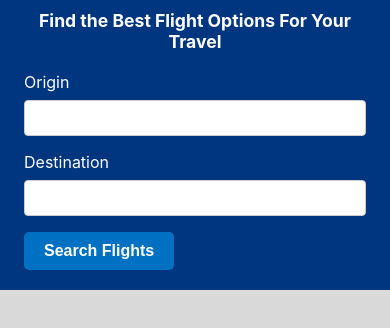
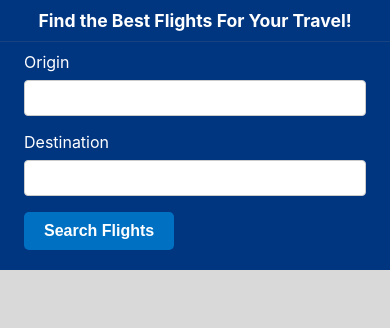
Before and after one commit to Nabid-Kaisar/ed-challenge, a React (Create React App) app in the folder client/: page / in a window 390 px wide. Shown: the top 328 px of the page. Built offline with nearby package versions, Linux system fonts and the light colour scheme.

Commit message:
made the cards more responsive

```diff
--- a/client/src/components/FlightDetails.tsx
+++ b/client/src/components/FlightDetails.tsx
@@ -9,8 +9,9 @@ function FlightDetails({ details }: FlightDetailsProps) {
 
     return (
         <div className="flight-details-container">
-            {details.map((data) => (
+            {details.map((data, index) => (
                 <Card
+                    key={index}
                     origin={data.origin}
                     destination={data.destination}
                     departureDate={data.departureDate}
--- a/client/src/components/FlightSearchingAppMainContent.tsx
+++ b/client/src/components/FlightSearchingAppMainContent.tsx
@@ -28,7 +28,7 @@ function FlightSearchingAppMainContent({ filteredFlightData, handleCallPromotion
 
     return (
         <>
-            <header className="main-header">Find the Best Flight Options For Your Travel</header>
+            <header className="main-header thin-divider">Find the Best Flights For Your Travel!</header>
             <section>
                 <FlightSelectionForm
                     handleCallPromotionPricesApi={handleCallPromotionPricesApi}
--- a/client/src/components/common/Card.tsx
+++ b/client/src/components/common/Card.tsx
@@ -7,7 +7,7 @@ const Card: React.FC<CardProps> = ({ origin, destination, departureDate, returnD
             <div className="od-date-container">
                 <div className="origin-dest-container ">
                     <span className="od-value">{origin}</span>
-                    <span className="horizontal-line"> </span>
+                    <div className="horizontal-line"> </div>
                     <span className="od-value">{destination}</span>
                 </div>
                 <div className="date-container ">
--- a/client/src/styles/card.css
+++ b/client/src/styles/card.css
@@ -57,10 +57,21 @@
 
 .horizontal-line {
     margin: 0px 10px;
-    width: 100%;
+    width: 4rem;
     height: 2px;
     display: flex;
     justify-content: space-between;
     align-items: center;
     background-color: #8596a3;
 }
+
+.flight-details-container {
+    display: block;
+}
+
+@media only screen and (min-width: 600px) {
+    .flight-details-container {
+        display: flex;
+        flex-wrap: wrap;
+    }
+}
--- a/client/src/styles/header.css
+++ b/client/src/styles/header.css
@@ -6,3 +6,7 @@
     background: #003580;
     color: white;
 }
+
+.thin-divider {
+    border-bottom: 1px solid #8d878729;
+}
```
